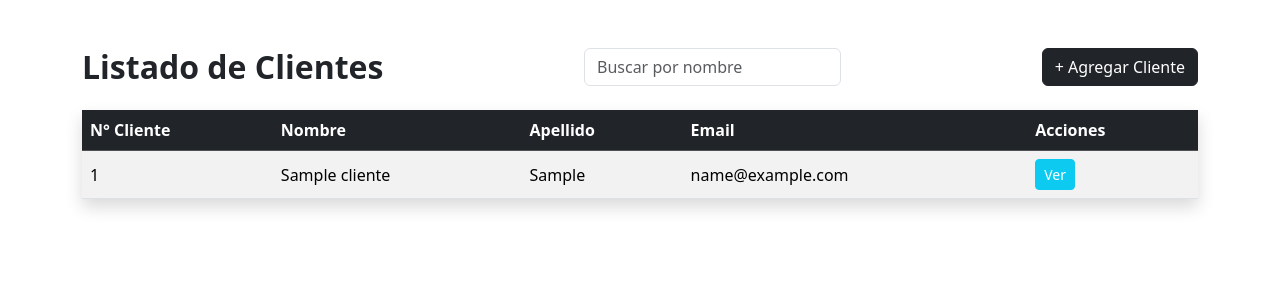
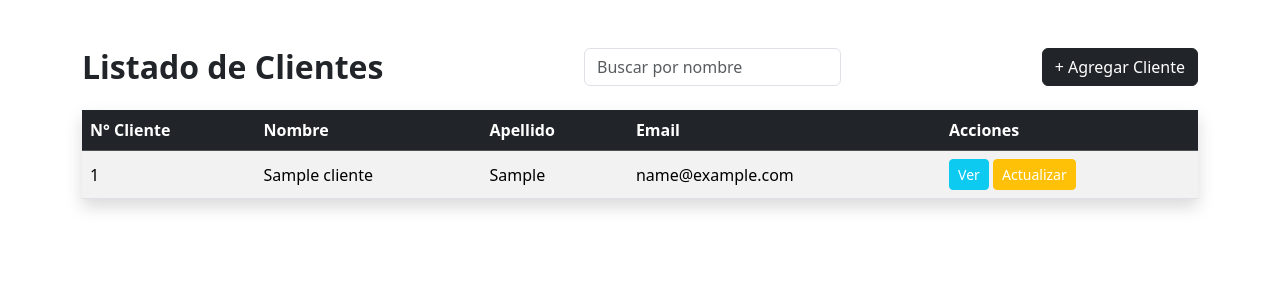
Before and after one commit to ctorchia/Python-Entrega-3, a Django app: page /clientes_list/ in a window 1280 px wide. Shown: the part 56-356 px from the top of the page. Run offline with Django 5.2, Linux system fonts and the light colour scheme; tables that the repository leaves empty hold one stand-in row (values such as "Sample post").

Commit message:
Agregando funcion Update parte 1

```diff
--- a/clientes/templates/clientes/clientes_list.html
+++ b/clientes/templates/clientes/clientes_list.html
@@ -48,6 +48,12 @@
                                     Ver
                                 </a>
                             </div>
+                            <div class="btn-group">
+                                <a href="{% url 'actualizar_cliente' cliente.nro_cliente %}"
+                                class="btn btn-sm btn-warning text-white">
+                                    Actualizar
+                                </a>
+                            </div>
                         </td>
                     </tr>
                     {% endfor %}
--- a/clientes/urls.py
+++ b/clientes/urls.py
@@ -6,4 +6,5 @@ urlpatterns = [
     path("crear_cliente/", crear_cliente, name="crear_cliente"),
     path("ver_cliente/<int:nro_cliente>/", ver_cliente, name="ver_cliente"),
     path("clientes_list/", listar_clientes, name="clientes_list"),
+    path("actualizar_cliente/<int:nro_cliente>/", actualizar_cliente, name="actualizar_cliente")
 ]
--- a/clientes/views.py
+++ b/clientes/views.py
@@ -1,6 +1,6 @@
-from django.shortcuts import render, redirect
+from django.shortcuts import render, redirect, get_object_or_404
 from clientes.models import Clientes
-from clientes.forms import ClienteForm
+from clientes.forms import ClienteForm, ClienteUpdateForm
 
 def inicio(request):
     return render(request, "clientes/inicio.html")
@@ -39,3 +39,17 @@ def crear_cliente(request):
     return render(request, "clientes/crear_cliente.html", {
         "form": form
     })
+
+
+def actualizar_cliente(request, nro_cliente):
+    cliente = get_object_or_404(Clientes, nro_cliente=nro_cliente)
+    if request.method == "POST":
+        form = ClienteUpdateForm(request.POST, instance=cliente)
+        if form.is_valid():
+            form.save()
+            return redirect("clientes_list")
+    else:
+        form = ClienteUpdateForm(instance=cliente)
+
+    context = {"form": form}
+    return render(request, "clientes/actualizar_cliente.html", context)
```
Also changed, not shown: clientes/forms.py (+14 -0 lines), clientes/templates/clientes/actualizar_cliente.html (added).
